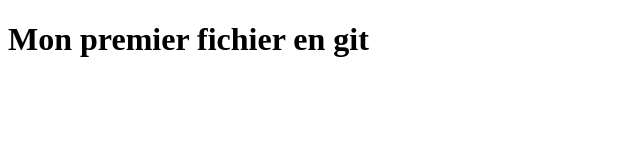
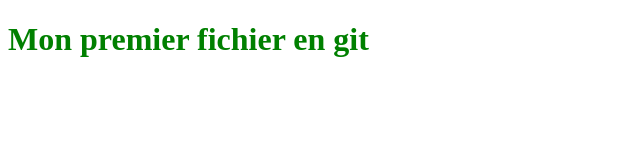
Before and after one commit to camara94/essentielgit, a plain HTML site: page index.html in a window 1280 px wide. Shown: the whole page, without its empty margins (0-640 px from the left). Drawn offline with Linux system fonts and the light colour scheme.

Commit message:
add style to my index.html

```diff
--- a/index.html
+++ b/index.html
@@ -5,6 +5,7 @@
     <meta http-equiv="X-UA-Compatible" content="IE=edge">
     <meta name="viewport" content="width=device-width, initial-scale=1.0">
     <title>Fichier en Git</title>
+    <link rel="stylesheet" href="style.css">
 </head>
 <body>
     <h1>Mon premier fichier en git</h1>
--- /dev/null
+++ b/style.css
@@ -0,0 +1,4 @@
+body {
+    color: green;
+    font-weight: bold;
+}
```
